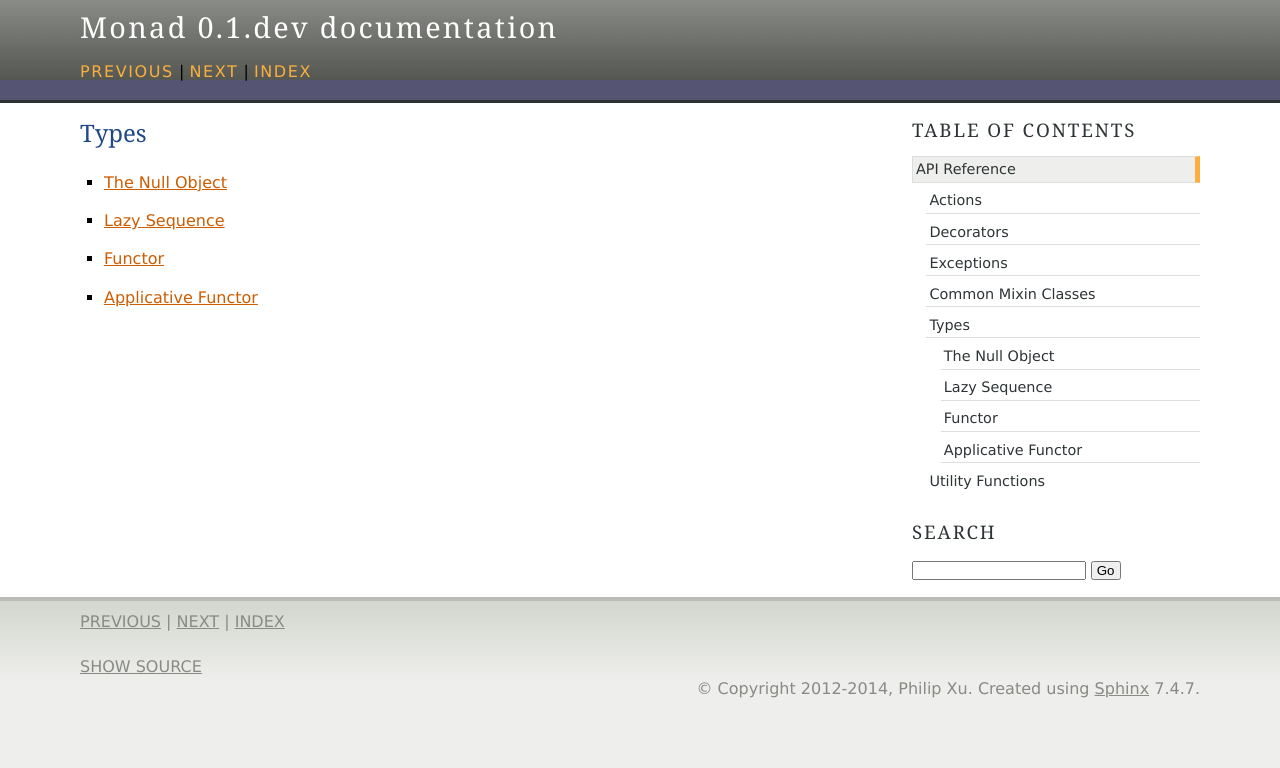
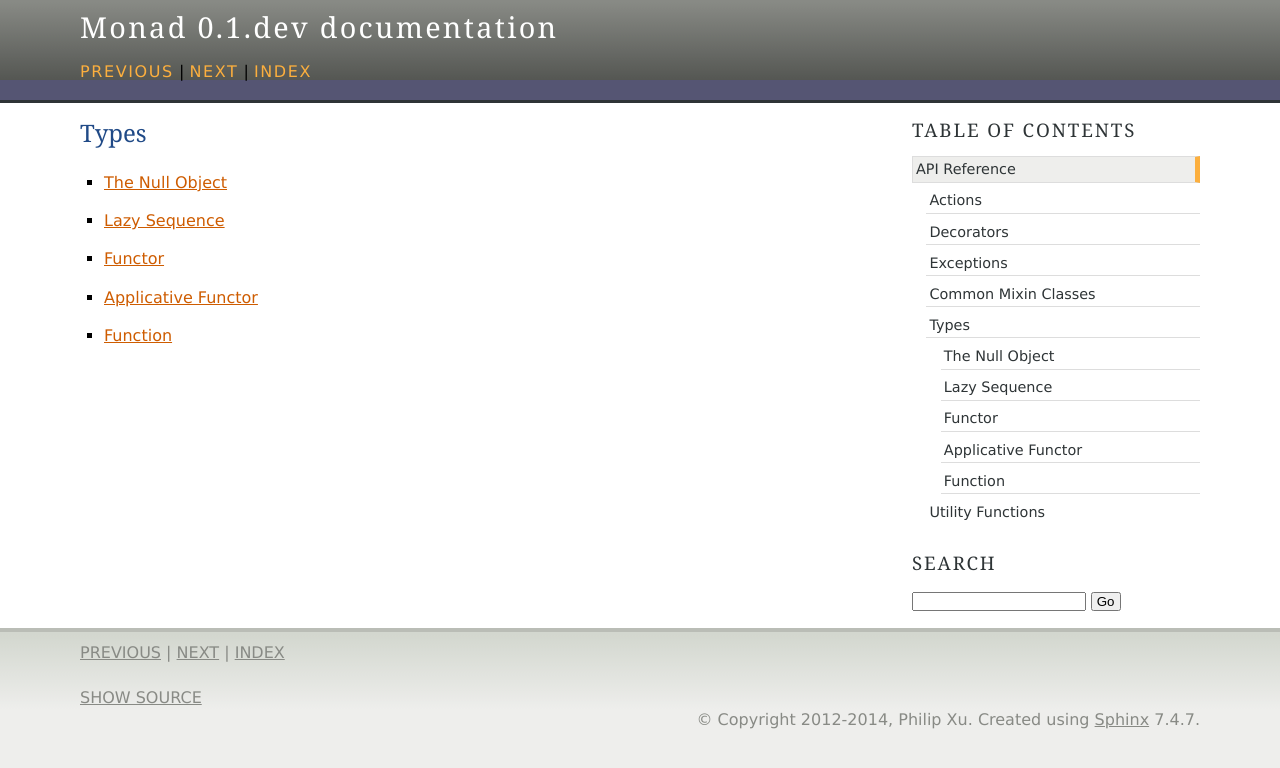
Before and after one commit to pyx/monad, a Sphinx documentation site: the page built from docs/api/types/index.rst, in a window 1280 px wide. Shown: the top 768 px of the page. Built offline with Sphinx 7.4.7, drawn with Linux system fonts in a browser that asks for light colours.

Commit message:
Added API reference: Function

```diff
--- /dev/null
+++ b/docs/api/types/function.rst
@@ -0,0 +1,6 @@
+Function
+========
+
+.. automodule:: monad.types.function
+   :members:
+   :show-inheritance:
--- a/docs/api/types/index.rst
+++ b/docs/api/types/index.rst
@@ -7,3 +7,4 @@ Types
    lazysequence
    functor
    applicative
+   function
```
